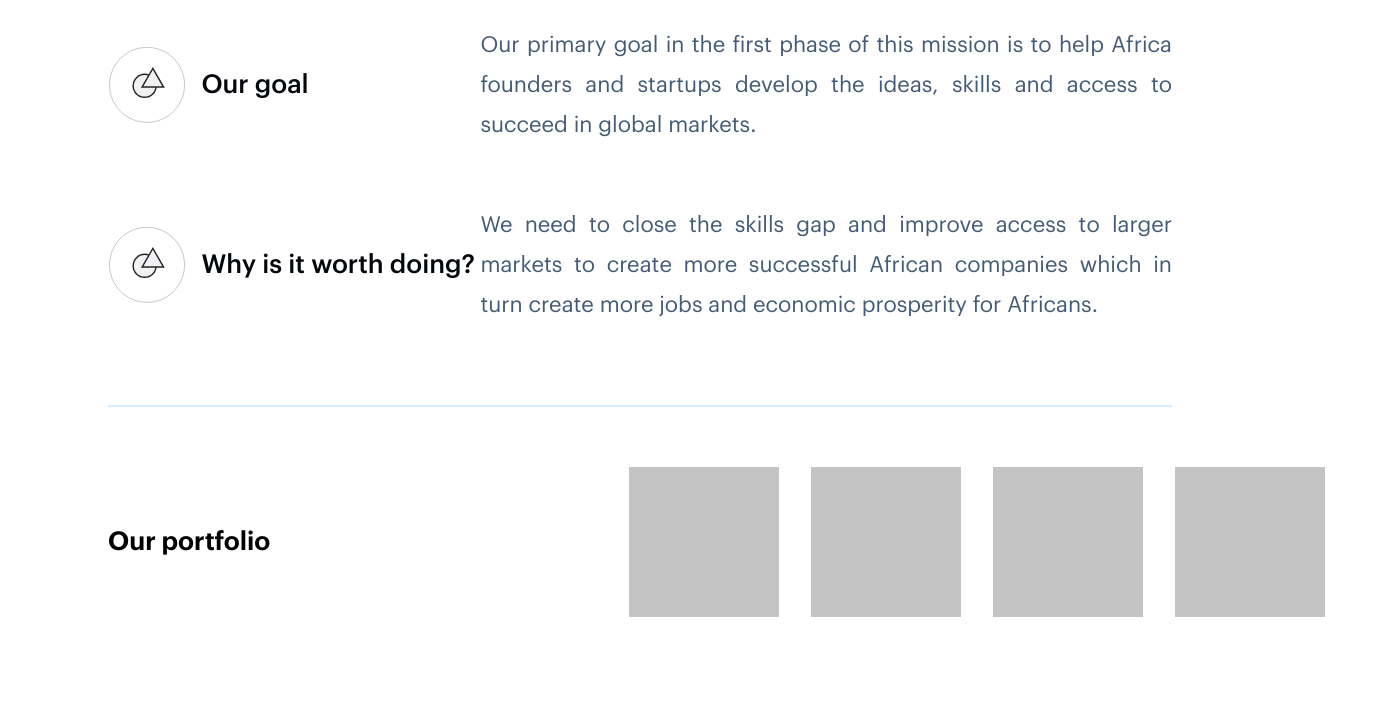
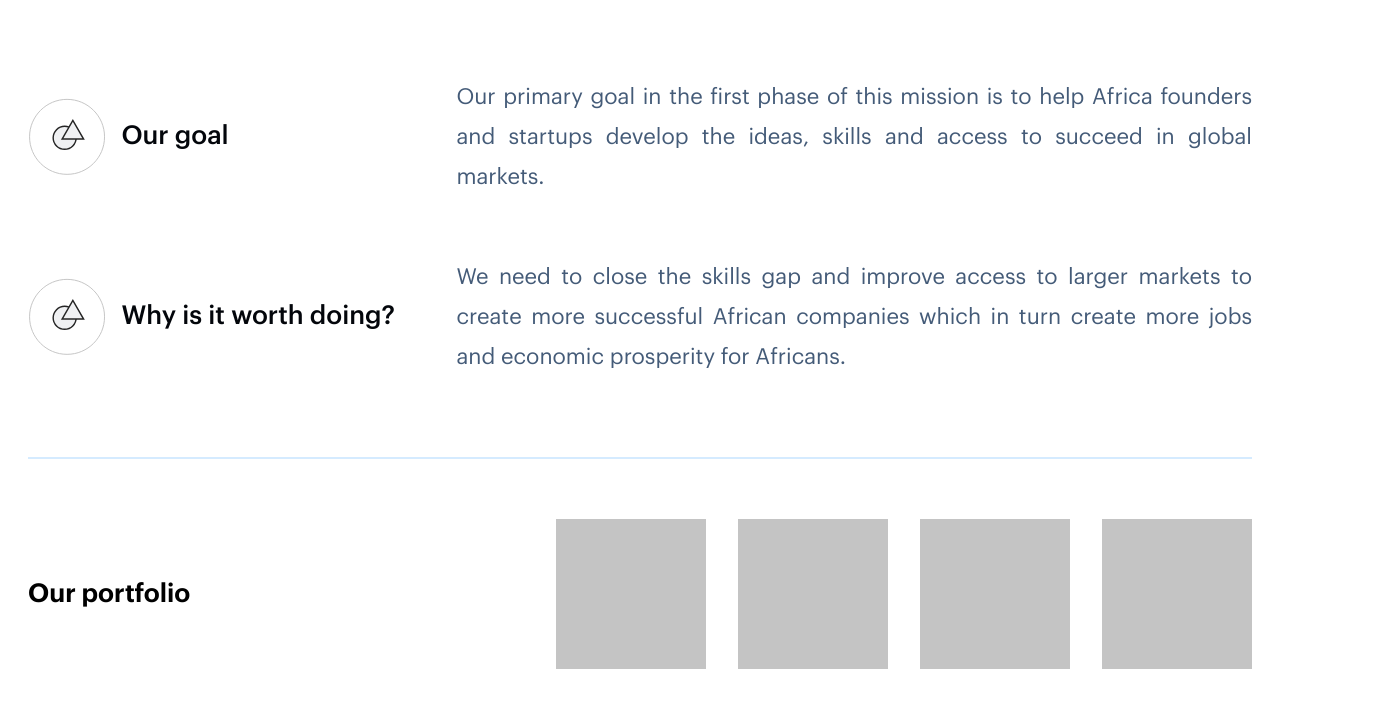
Before and after one commit to olsam100/JengaX, a Gatsby site: page /venture in a window 1280 px wide. Shown: the part 912-1626 px from the top of the page, 1386 px wide, since content can reach past the window. Built offline with nearby package versions, Linux system fonts and the light colour scheme; Gatsby itself is replaced by a stand-in of ours.

Commit message:
venturepage done

```diff
--- a/src/components/MainVenture.js
+++ b/src/components/MainVenture.js
@@ -5,9 +5,10 @@
 import Team from "./Team";
 
 const MainVentureStyles = styled.main`
-    width: 100%;
     padding-top: 50px;
-    height: 1780px;
+    height: 1908px;
+    /* margin: 0 auto; */
+    /* max-width: 1224px; */
 
 `;
 
--- a/src/components/Mission.js
+++ b/src/components/Mission.js
@@ -6,25 +6,25 @@
     grid-template-rows: repeat(3, 120px);
     grid-row-gap: 60px;
     margin: 0 auto;
-    padding: 0 108px;
+    max-width: 1224px;
 
 
     .group2{
-        width: 100%;
+        max-width: 1224px;
         display: grid;
         grid-template-columns: 35% 65%;
         justify-content: space-between;
         align-items: center;
     }
     .group3{
-        width: 100%;
+        max-width: 1224px;
         display: grid;
         grid-template-columns: 35% 65%;
         justify-content: space-between;
         align-items: center;
     }
     .group4{
-        width: 100%;
+        max-width: 1224px;
         display: grid;
         grid-template-columns: 35% 65%;
         justify-content: space-between;
@@ -60,7 +60,7 @@
     }
     .empty{
         margin-top: 20px;
-        width: 100%;
+        max-width: 1224px;
         border: 1px solid #2F9BFF;
         opacity: 0.2;
     }
--- a/src/components/Portfolio.js
+++ b/src/components/Portfolio.js
@@ -2,9 +2,9 @@
 import styled from "styled-components";
 
 const PortfolioStyles = styled.article`
-    width: 100%;
-    /* margin: 0 auto; */
-    padding: 60px 108px 100px 108px;
+    max-width: 1224px;
+    margin: 0 auto;
+    padding-top: 60px;
     height: 310px;
     display: grid;
     grid-template-columns: 170px 696px;
--- a/src/components/Team.js
+++ b/src/components/Team.js
@@ -5,10 +5,9 @@
     height: 766px;
     width: 100%;
     background-color: #F8FCFF;
-    margin: 0 auto;
 
     .container{
-        width: 100%;
+        max-width: 1224px;
         margin: 0 auto;
         height: 617px;
     }
@@ -17,10 +16,6 @@
         display: flex;
         flex-direction: column;
         height: 617px;
-        /* margin-top: 75px; */
-        padding-left: 228px;
-        padding-right: 190px;
-        /* padding-top: 75px; */
     }
     .meet-group{
         display: flex;
@@ -46,12 +41,11 @@
     }
     .cards-group{
         height: 498px;
-        width: 100%;
         display: grid;
-        grid-template-columns: repeat(3, auto);
-        justify-content: space-between;
+        grid-template-columns: repeat(3, 274px);
+        grid-column-gap: 100px;
         padding-top: 40px;
-        margin-top: 40px;
+        margin: 40px auto 0 auto;
     }
     .card-labels{
         display: flex;
--- a/src/pages/venture.js
+++ b/src/pages/venture.js
@@ -3,15 +3,28 @@
 import MainVenture from '../components/MainVenture';
 import GlobalStyles from '../styles/GlobalStyles';
 import Footer from '../components/Footer';
+import Nav from '../components/Nav';
+import styled from 'styled-components';
 
 
+const VentureStyles = styled.main`
+    width: 100%;
+    display: flex;
+    flex-direction: column;
+    overflow: scroll;
+    height: 2615px;
+    max-width: 1440px;
+    margin: 0 auto;
+`;
+
 function Venture(){
-    return <main>
+    return <VentureStyles>
     <GlobalStyles />
+        <Nav />
         <Header />
         <MainVenture />
         <Footer />
-    </main>
+    </VentureStyles>
   }
 
   export default Venture;
```
